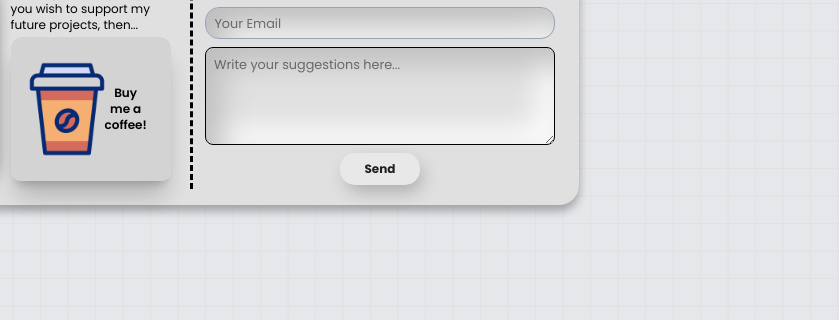
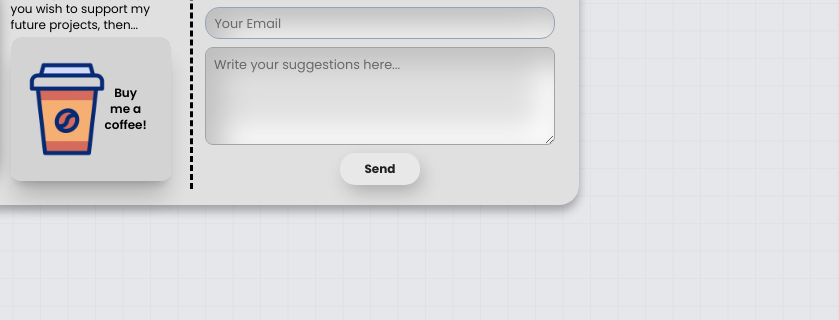
Before and after one commit to erickyuste/GOM.Ai, a plain HTML site: page contact.html in a window 1280 px wide. Shown: the part 285-605 px from the top of the page, 441-1280 px from the left. Drawn offline with nearby package versions, Linux system fonts and the light colour scheme.

Commit message:
Added border to textarea manually

```diff
--- a/style.css
+++ b/style.css
@@ -280,6 +280,7 @@ button {
   background: #e0e0e0;
   box-shadow: inset 15px 15px 30px #bebebe,
                 inset -15px -15px 30px #ffffff;
+  border: 1px solid #a3a3a3;
 }
 
 .card__form input::placeholder {
```
